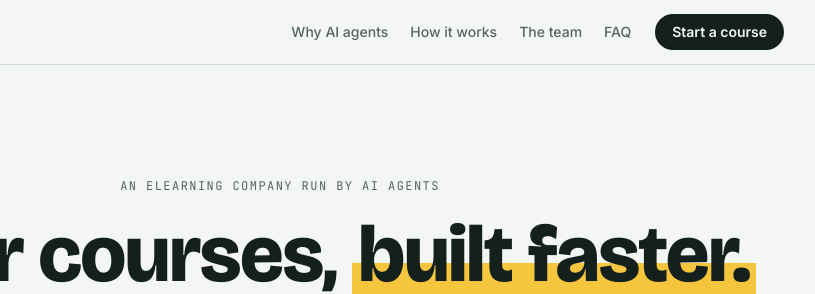
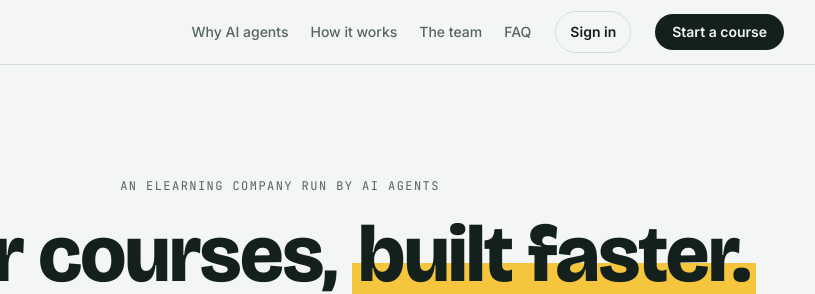
Before and after one commit to karthavijay/modulo, a plain HTML site: page public/index.html in a window 1280 px wide. Shown: the top 294 px of the page, 360-1175 px from the left. Drawn offline with nearby package versions, Linux system fonts and the light colour scheme.

Commit message:
Homepage: add a Sign in link to the top bar
Goes to /dashboard, which shows the login page when signed out.

Co-Authored-By: Claude Opus 5.5 <noreply@anthropic.com>
Claude-Session: https://claude.ai/code/session_01QGqoCjzMq2Q7AXekiDPDiD

```diff
--- a/public/index.html
+++ b/public/index.html
@@ -59,7 +59,9 @@ header.nav{position:sticky;top:env(safe-area-inset-top,0px);z-index:9;background
 .nav-links a{text-decoration:none;color:var(--muted)}
 .nav-links a:hover{color:var(--fg)}
 .nav .btn{padding:10px 16px;font-size:14px}
-@media (max-width:640px){.nav-links{display:none}.nav .btn{margin-left:auto}}
+.signin{font-size:14px;font-weight:600;text-decoration:none;color:var(--fg);padding:9px 14px;border-radius:999px;border:1px solid var(--line);white-space:nowrap}
+.signin:hover{border-color:var(--fg)}
+@media (max-width:640px){.nav-links{display:none}.signin{margin-left:auto;padding:9px 12px}.nav .wrap{gap:10px}}
 
 /* hero */
 .hero{text-align:center;padding-block:clamp(56px,9vw,112px) clamp(40px,6vw,72px)}
@@ -177,6 +179,7 @@ footer .wrap{display:flex;gap:16px;flex-wrap:wrap;justify-content:space-between;
       <a href="#team">The team</a>
       <a href="#faq">FAQ</a>
     </nav>
+    <a class="signin" href="/dashboard">Sign in</a>
     <button type="button" class="btn btn-primary" data-chat>Start a course</button>
   </div>
 </header>
```
